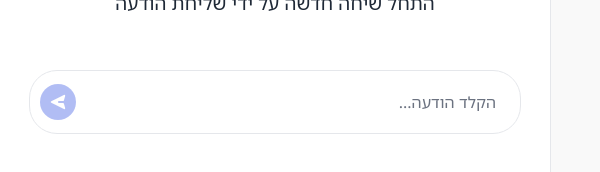
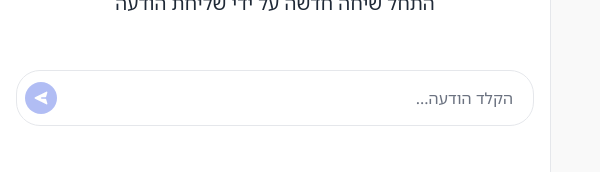
Before and after one commit to Kiloma-Advanced-Solutions/PLG_AI, a Next.js app: page /chat/new in a window 600 px wide. Shown: the part 284-456 px from the top of the page. Built offline with nearby package versions, Linux system fonts and the light colour scheme.

Commit message:
fix tablet chat/new input positioning

```diff
--- a/src/components/input-message-container/input-message-container.module.css
+++ b/src/components/input-message-container/input-message-container.module.css
@@ -23,6 +23,12 @@
   margin: 0 auto;
   transition: all 0.3s ease;
   min-height: 3rem; /* Ensure minimum height for proper centering */
+}
+
+/* When inline, constrain the input wrapper to prevent overflow */
+.inputContainer.inline .inputWrapper {
+  /*max-width: 100%; /* Ensure it doesn't overflow the container */
+  /* box-sizing: border-box; */
 }
 
 
@@ -132,57 +138,25 @@
 /* Inline positioning for empty chats */
 .inputContainer.inline {
   position: relative;
+  right: auto;
+  left: auto;
   bottom: auto;
-  left: auto;
-  right: auto;
   padding: 0;
   background-color: transparent;
   border-top: none;
   z-index: auto;
+  width: 100%;
+  max-width: 800px;
+  margin: 0 auto;
 }
 
-/* Small tablet screens (576-768px) */
-@media (min-width: 576px) and (max-width: 767px) {
-  .inputContainer {
-    right: var(--sidebar-width-closed);
-    padding: 1.125rem;
-  }
+/* Inline mode always overrides shifted positioning across all breakpoints */
+.inputContainer.inline.shifted {
+  right: auto;
+  left: auto;
+}
 
-  .inputContainer.shifted {
-    right: var(--sidebar-width-open);
-  }
 
-  .inputWrapper {
-    width: 95%;
-    max-width: 800px;
-    border-radius: 28px;
-    padding: 0.625rem;
-    border: 1.5px solid var(--border-color);
-  }
-
-  .messageInput {
-    font-size: 1rem;
-    min-height: 1.375rem;
-    max-height: 5rem;
-    padding: 0.625rem 0.875rem;
-  }
-
-  .sendButton {
-    width: 2.25rem;
-    height: 2.25rem;
-  }
-
-  .stopButton {
-    width: 2.25rem;
-    height: 2.25rem;
-  }
-
-  .sendIcon,
-  .stopIcon {
-    width: 1.125rem;
-    height: 1.125rem;
-  }
-}
 
 /* Tablet and larger screens (768px+) */
 @media (min-width: 768px) {
@@ -192,7 +166,8 @@
   }
 
   .inputContainer.shifted {
-    right: var(--sidebar-width-open);
+    /* On tablets, main content has margin-right, so avoid double offset */
+    right: var(--sidebar-width-closed);
   }
 
   .inputWrapper {
```
